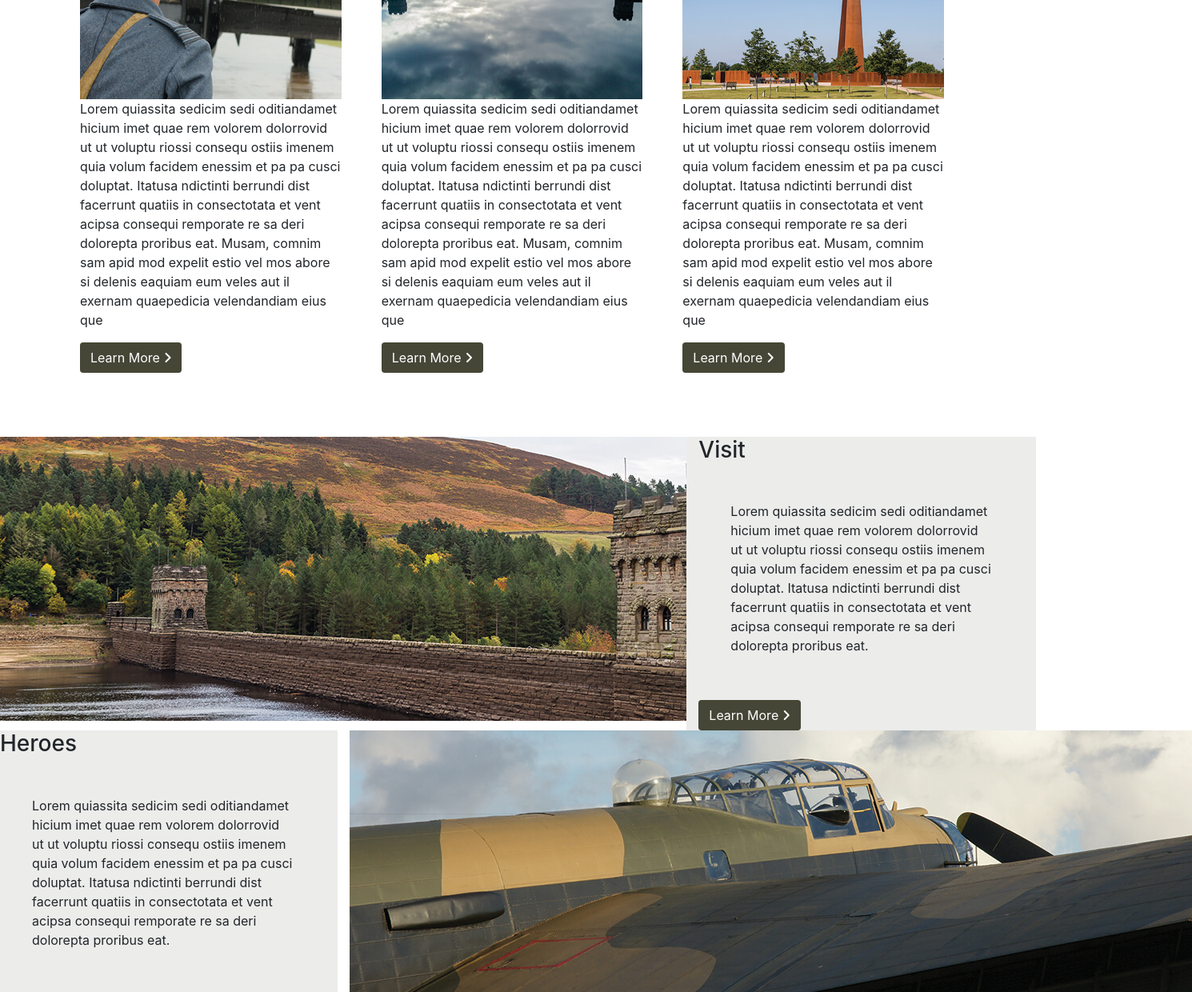
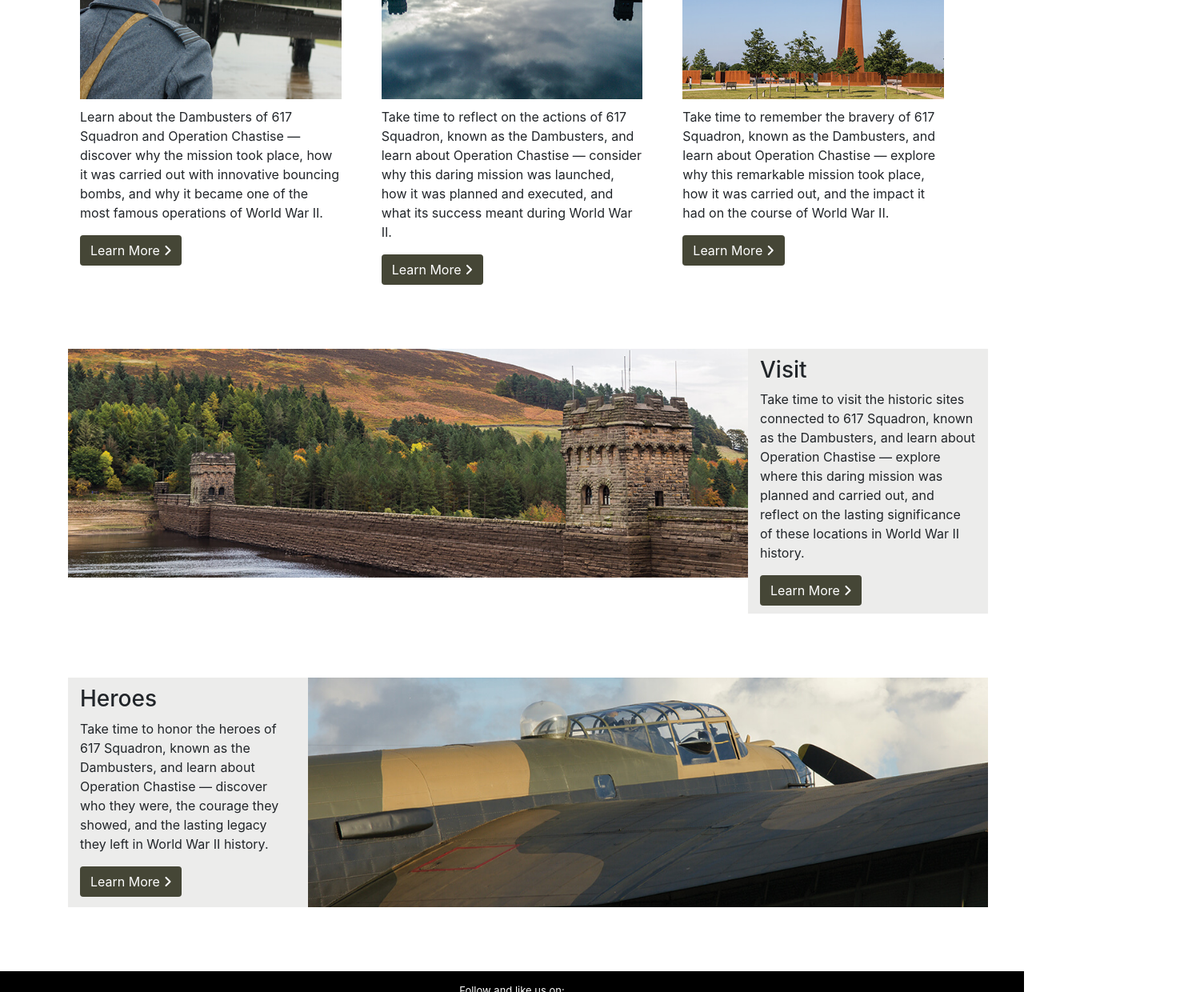
Before and after one commit to AndrewH1188/Operation-Chastise, a plain HTML site: page index.html in a window 1280 px wide. Shown: the part 1090-2330 px from the top of the page at 80% size, 1490 px wide, since content can reach past the window. Drawn offline with nearby package versions, Linux system fonts and the light colour scheme.

Commit message:
Making Visit and Remember Grid layouts. Added example text in so I can see the layout better with this in.

```diff
--- a/assets/css/stylesheet.scss
+++ b/assets/css/stylesheet.scss
@@ -72,6 +72,7 @@
     .Reflect {grid-area: Refle;}
     .Remember { grid-area: Remem; }
 
+    p { padding-top: 10px; }
 }
 
 
@@ -87,14 +88,66 @@
 
 
 /* --------------------------------------------------- Visit & Heroes Section */
+/* --------------------------------------------------- Learn, Reflect, Remember Section */
+.VisitTxtBG, .HeroesTxtBG {
+    background: #ececeb;
+    padding: 10px;
+}
+
+.Visit {
+    .row {
+        display: grid;
+        grid-template-areas: "visitIG" "visitTX";
+        grid-template-columns: 290px;
+        grid-template-rows: 1fr;
+        margin: 80px 0;
 
 
-.VisitTxtBG, .HeroesTxtBG { background: #ececeb; }
-.visit-txt, .heroes-txt { padding: 40px; }
+        // MEDIA QUERY
+        @media screen and (min-width: 992px) {
+            grid-template-areas: "visitIG visitTX";
+            grid-template-columns: 850px 300px;
+        }
+    }
 
-.col-md-4, .col-md-8  {
-    padding: 0;
+    .VisitImg {
+        grid-area: visitIG;
+        padding: 0;
+        img { max-width: -webkit-fill-available; }
+    }
+    .visit-txt { grid-area: visitTX; }
 }
+
+
+
+.Heroes {
+    .row {
+        display: grid;
+        grid-template-areas: "heroeTX" "heroeIG";
+        grid-template-columns: 290px;
+        grid-template-rows: 1fr;
+        margin: 80px 0;
+
+        // MEDIA QUERY
+        @media screen and (min-width: 992px) {
+            grid-template-areas:
+            "heroeTX heroeIG"
+            ;
+            grid-template-columns: 300px 850px;
+        }
+    }
+    .HeroesImg {
+        grid-area: heroeIG;
+        padding: 0;
+        img { max-width: -webkit-fill-available; }
+    }
+    .heroes-txt { grid-area: heroeTX; }
+
+}
+
+
+
+
 
 
 
--- a/index.html
+++ b/index.html
@@ -65,54 +65,48 @@
         <div class="col Learn">
           <h3>Learn</h3>
           <img src="assets/images/learn-section.jpg" class="img-fluid" alt="Lancaster Bomber back with crew member in RAF uniform">
-          <p>Lorem quiassita sedicim sedi oditiandamet hicium imet quae rem volorem dolorrovid ut ut voluptu riossi consequ ostiis imenem quia volum facidem enessim et pa pa cusci doluptat.
-            Itatusa ndictinti berrundi dist facerrunt quatiis in consectotata et vent acipsa consequi remporate re sa deri dolorepta proribus eat.
-            Musam, comnim sam apid mod expelit estio vel mos abore si delenis eaquiam eum veles aut il exernam quaepedicia velendandiam eius que</p>
+          <p>Learn about the Dambusters of 617 Squadron and Operation Chastise — discover why the mission took place, how it was carried out with innovative bouncing bombs, and why it became one of the most famous operations of World War II.</p>
             <a href="heroes.html" class="btn learnMoreBtn" role="button" >Learn More <i class="fas fa-angle-right"></i></a>
         </div>
         <div class="col Reflect">
           <h3>Reflect</h3>
           <img src="assets/images/reflect-section.jpg" class="img-fluid" alt="Ladybower Dam">
-          <p>Lorem quiassita sedicim sedi oditiandamet hicium imet quae rem volorem dolorrovid ut ut voluptu riossi consequ ostiis imenem quia volum facidem enessim et pa pa cusci doluptat.
-            Itatusa ndictinti berrundi dist facerrunt quatiis in consectotata et vent acipsa consequi remporate re sa deri dolorepta proribus eat.
-            Musam, comnim sam apid mod expelit estio vel mos abore si delenis eaquiam eum veles aut il exernam quaepedicia velendandiam eius que</p>
+          <p>Take time to reflect on the actions of 617 Squadron, known as the Dambusters, and learn about Operation Chastise — consider why this daring mission was launched, how it was planned and executed, and what its success meant during World War II.</p>
             <a href="heroes.html" class="btn learnMoreBtn" role="button" >Learn More <i class="fas fa-angle-right"></i></a>
         </div>
 
         <div class="col Remember">
           <h3>Remember</h3>
           <img src="assets/images/remember-section.jpg"  class="img-fluid" alt="International Bomber Command Memorial in Lincolnshire">
-          <p>Lorem quiassita sedicim sedi oditiandamet hicium imet quae rem volorem dolorrovid ut ut voluptu riossi consequ ostiis imenem quia volum facidem enessim et pa pa cusci doluptat.
-            Itatusa ndictinti berrundi dist facerrunt quatiis in consectotata et vent acipsa consequi remporate re sa deri dolorepta proribus eat.
-            Musam, comnim sam apid mod expelit estio vel mos abore si delenis eaquiam eum veles aut il exernam quaepedicia velendandiam eius que</p>
+          <p>Take time to remember the bravery of 617 Squadron, known as the Dambusters, and learn about Operation Chastise — explore why this remarkable mission took place, how it was carried out, and the impact it had on the course of World War II.</p>
             <a href="heroes.html" class="btn learnMoreBtn" role="button" >Learn More <i class="fas fa-angle-right"></i></a>
         </div>
       </div>
     </div>
   </section>
 
-  <section class="VisitHeroes">
-    <div class="">
+  <section class="Visit">
+    <div class="container">
       <div class="row">
-        <div class="col-md-8 VisitImg"><img src="assets/images/visit-long-tile.jpg"  alt="Ladybower Dam"></div>
-        <div class="col-md-4 VisitTxtBG">
+        <div class="col VisitImg"><img src="assets/images/visit-long-tile.jpg"  alt="Ladybower Dam"></div>
+        <div class="col VisitTxtBG">
           <h3>Visit</h3>
-          <p class="visit-txt">Lorem quiassita sedicim sedi oditiandamet hicium imet quae rem volorem dolorrovid ut ut voluptu riossi consequ ostiis imenem quia volum facidem enessim et pa pa cusci doluptat.
-          Itatusa ndictinti berrundi dist facerrunt quatiis in consectotata et vent acipsa consequi remporate re sa deri dolorepta proribus eat.</p>
+          <p class="visit-txt">Take time to visit the historic sites connected to 617 Squadron, known as the Dambusters, and learn about Operation Chastise — explore where this daring mission was planned and carried out, and reflect on the lasting significance of these locations in World War II history.</p>
           <a href="heroes.html" class="btn learnMoreBtn" role="button" >Learn More <i class="fas fa-angle-right"></i></a>
         </div>
       </div>
     </div>
+  </section>
 
-    <div class="">
+  <section class="Heroes">
+    <div class="container">
       <div class="row">
-        <div class="col-md-4 VisitTxtBG">
+        <div class="col VisitTxtBG">
           <h3>Heroes</h3>
-          <p class="visit-txt">Lorem quiassita sedicim sedi oditiandamet hicium imet quae rem volorem dolorrovid ut ut voluptu riossi consequ ostiis imenem quia volum facidem enessim et pa pa cusci doluptat.
-          Itatusa ndictinti berrundi dist facerrunt quatiis in consectotata et vent acipsa consequi remporate re sa deri dolorepta proribus eat.</p>
+          <p class="heores-txt">Take time to honor the heroes of 617 Squadron, known as the Dambusters, and learn about Operation Chastise — discover who they were, the courage they showed, and the lasting legacy they left in World War II history.</p>
             <a href="heroes.html" class="btn learnMoreBtn" role="button" >Learn More <i class="fas fa-angle-right"></i></a>
         </div>
-        <div class="col-md-8 VisitImg"><img src="assets/images/heroes-long-tile.jpg"  alt="Avro Lancaster - Dambuster"></div>
+        <div class="col HeroesImg"><img src="assets/images/heroes-long-tile.jpg"  alt="Avro Lancaster - Dambuster"></div>
       </div>
     </div>
   </section>
```
Also changed, not shown: assets/css/stylesheet.css, 1 other file.
